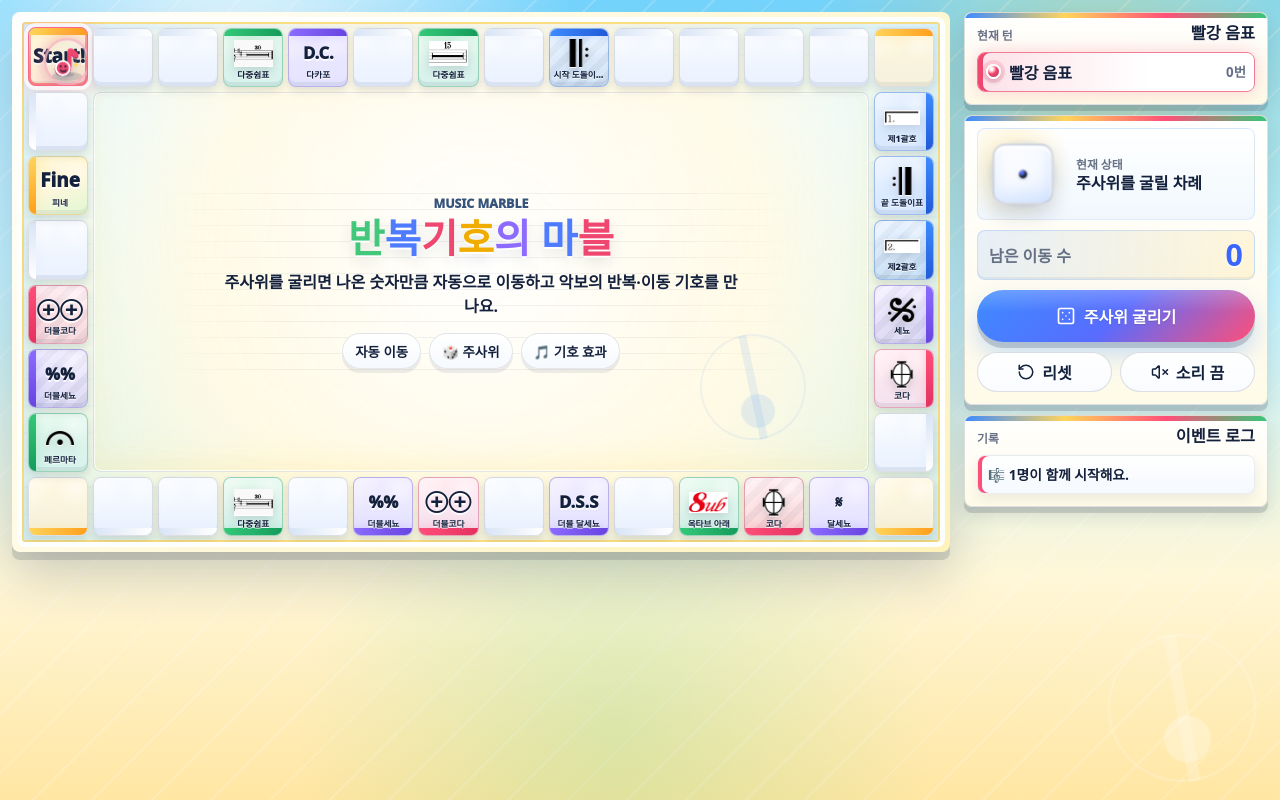
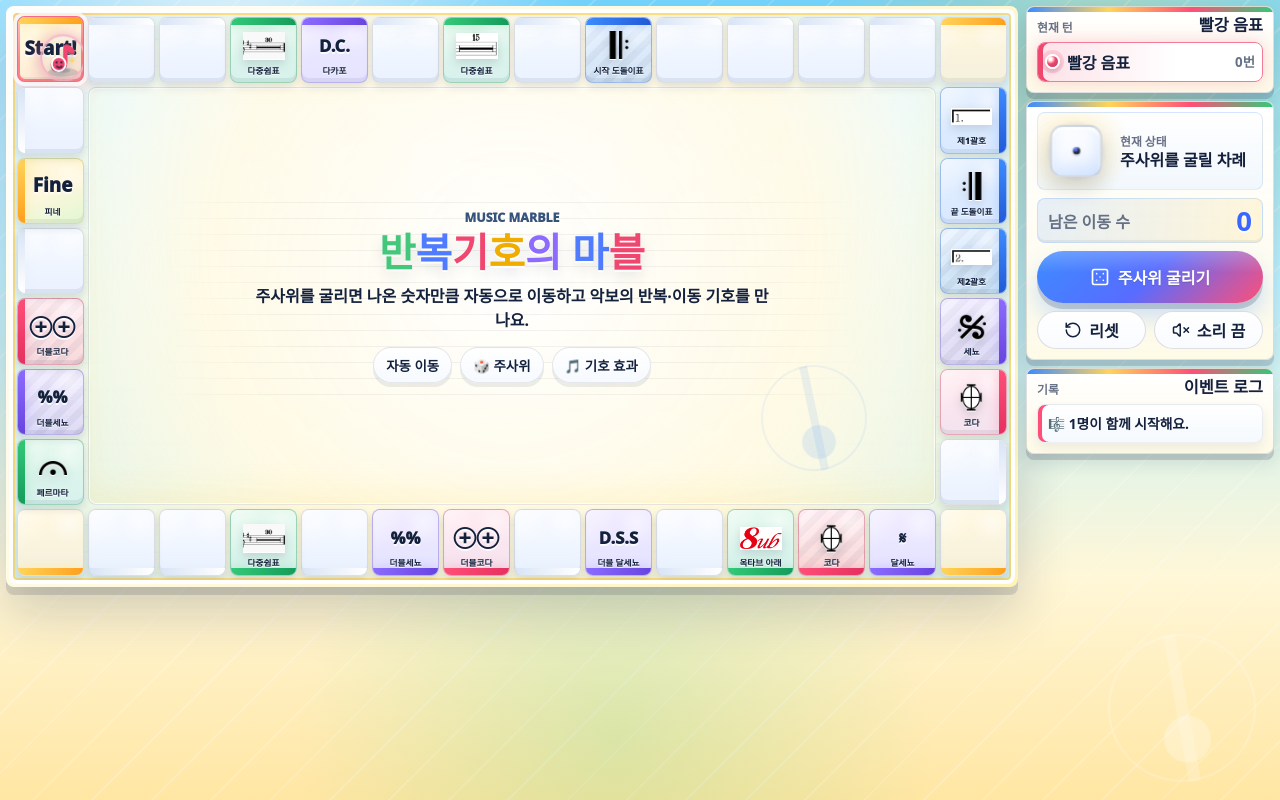
Before and after one commit to kimyounggaur/Marvel_of_music-codex-, a React (Vite) app: page / in a window 1280 px wide. Both pictures are taken after a click on the button "게임 시작". Built offline with nearby package versions, Linux system fonts and the light colour scheme.

Commit message:
Enlarge board layout

```diff
--- a/src/styles/board.css
+++ b/src/styles/board.css
@@ -1,7 +1,7 @@
 .board-shell {
   width: 100%;
   margin: 0 auto;
-  padding: 5px;
+  padding: 3px;
   border-radius: 8px;
   background:
     linear-gradient(135deg, rgba(255, 255, 255, 0.98), rgba(255, 244, 190, 0.96)),
@@ -16,9 +16,9 @@
   display: grid;
   width: 100%;
   aspect-ratio: 14 / 8;
-  gap: 5px;
+  gap: 4px;
   overflow: hidden;
-  border: 5px solid rgba(255, 255, 255, 0.92);
+  border: 4px solid rgba(255, 255, 255, 0.92);
   border-radius: 8px;
   background:
     radial-gradient(circle at 50% 48%, rgba(255, 255, 255, 0.9), rgba(255, 247, 216, 0.62) 52%, rgba(185, 239, 255, 0.46) 100%),
@@ -27,7 +27,7 @@
   box-shadow:
     inset 0 0 0 2px rgba(255, 212, 90, 0.72),
     inset 0 0 34px rgba(61, 139, 255, 0.12);
-  padding: 6px;
+  padding: 4px;
 }
 
 .center-panel {
--- a/src/styles/globals.css
+++ b/src/styles/globals.css
@@ -86,7 +86,7 @@ button:disabled {
   position: relative;
   z-index: 0;
   min-height: 100vh;
-  padding: 12px;
+  padding: 6px;
 }
 
 .app-shell::before {
@@ -109,10 +109,10 @@ button:disabled {
 
 .game-layout {
   display: grid;
-  grid-template-columns: minmax(720px, 1fr) minmax(280px, 304px);
-  gap: 14px;
+  grid-template-columns: minmax(0, 1fr) 248px;
+  gap: 8px;
   align-items: start;
-  max-width: 1680px;
+  max-width: none;
   margin: 0 auto;
 }
 
@@ -123,10 +123,10 @@ button:disabled {
 
 .control-column {
   position: sticky;
-  top: 12px;
+  top: 6px;
   display: grid;
-  gap: 10px;
-  max-height: calc(100vh - 24px);
+  gap: 8px;
+  max-height: calc(100vh - 12px);
 }
 
 .setup-panel,
@@ -143,7 +143,7 @@ button:disabled {
   box-shadow:
     var(--shadow-hard),
     var(--soft-shadow);
-  padding: 12px;
+  padding: 10px;
 }
 
 .setup-panel::before,
@@ -179,7 +179,7 @@ button:disabled {
   align-items: end;
   justify-content: space-between;
   gap: 8px;
-  margin-bottom: 9px;
+  margin-bottom: 7px;
 }
 
 .section-heading strong {
@@ -272,10 +272,10 @@ button:disabled {
 .player-row {
   display: grid;
   grid-template-columns: auto minmax(0, 1fr) auto;
-  gap: 8px;
+  gap: 7px;
   align-items: center;
-  min-height: 40px;
-  padding: 7px 8px;
+  min-height: 38px;
+  padding: 7px;
   border: 1px solid rgba(20, 33, 61, 0.1);
   border-radius: 8px;
   background:
@@ -318,16 +318,16 @@ button:disabled {
 
 .dice-panel {
   display: grid;
-  gap: 10px;
+  gap: 8px;
 }
 
 .dice-readout {
   display: grid;
-  grid-template-columns: 78px 1fr;
-  gap: 12px;
+  grid-template-columns: 66px 1fr;
+  gap: 9px;
   align-items: center;
-  min-height: 86px;
-  padding: 8px;
+  min-height: 76px;
+  padding: 7px;
   border: 1px solid rgba(61, 139, 255, 0.16);
   border-radius: 8px;
   background:
@@ -344,8 +344,8 @@ button:disabled {
 
 .dice-cube-shell {
   display: grid;
-  width: 74px;
-  height: 74px;
+  width: 62px;
+  height: 62px;
   place-items: center;
   border-radius: 50%;
   background: radial-gradient(circle, rgba(255, 212, 90, 0.42), rgba(61, 139, 255, 0.08) 58%, transparent 70%);
@@ -353,8 +353,8 @@ button:disabled {
 }
 
 .dice-cube {
-  --dice-size: 58px;
-  --dice-depth: 29px;
+  --dice-size: 50px;
+  --dice-depth: 25px;
   position: relative;
   width: var(--dice-size);
   height: var(--dice-size);
@@ -396,7 +396,7 @@ button:disabled {
   display: grid;
   grid-template-columns: repeat(3, 1fr);
   grid-template-rows: repeat(3, 1fr);
-  padding: 9px;
+  padding: 8px;
   border: 2px solid rgba(20, 33, 61, 0.16);
   border-radius: 12px;
   background: linear-gradient(145deg, #ffffff 0%, #f7faff 52%, #e8f0ff 100%);
@@ -432,8 +432,8 @@ button:disabled {
 }
 
 .dice-pip {
-  width: 8px;
-  height: 8px;
+  width: 7px;
+  height: 7px;
   border-radius: 999px;
   align-self: center;
   justify-self: center;
@@ -475,8 +475,8 @@ button:disabled {
   display: grid;
   grid-template-columns: 1fr auto;
   align-items: center;
-  min-height: 48px;
-  padding: 9px 11px;
+  min-height: 44px;
+  padding: 8px 10px;
   border: 1px solid rgba(61, 139, 255, 0.2);
   border-radius: 8px;
   background:
@@ -491,7 +491,7 @@ button:disabled {
 
 .remaining-box strong {
   color: #3866ff;
-  font-size: 1.9rem;
+  font-size: 1.72rem;
   line-height: 1;
   text-shadow: 0 2px 0 rgba(255, 255, 255, 0.8);
 }
@@ -510,7 +510,7 @@ button:disabled {
 
 .utility-actions button {
   display: inline-flex;
-  min-height: 40px;
+  min-height: 38px;
   align-items: center;
   justify-content: center;
   gap: 7px;
@@ -518,7 +518,7 @@ button:disabled {
 }
 
 .event-log {
-  max-height: calc(100vh - 360px);
+  max-height: calc(100vh - 330px);
   overflow: auto;
   scrollbar-color: rgba(61, 139, 255, 0.4) transparent;
   scrollbar-width: thin;
@@ -724,7 +724,7 @@ button:disabled {
 
 @media (max-width: 1080px) {
   .app-shell {
-    padding: 14px;
+    padding: 10px;
   }
 
   .game-layout {
@@ -734,6 +734,7 @@ button:disabled {
   .control-column {
     position: static;
     max-height: none;
+    gap: 10px;
   }
 
   .dice-panel {
```
